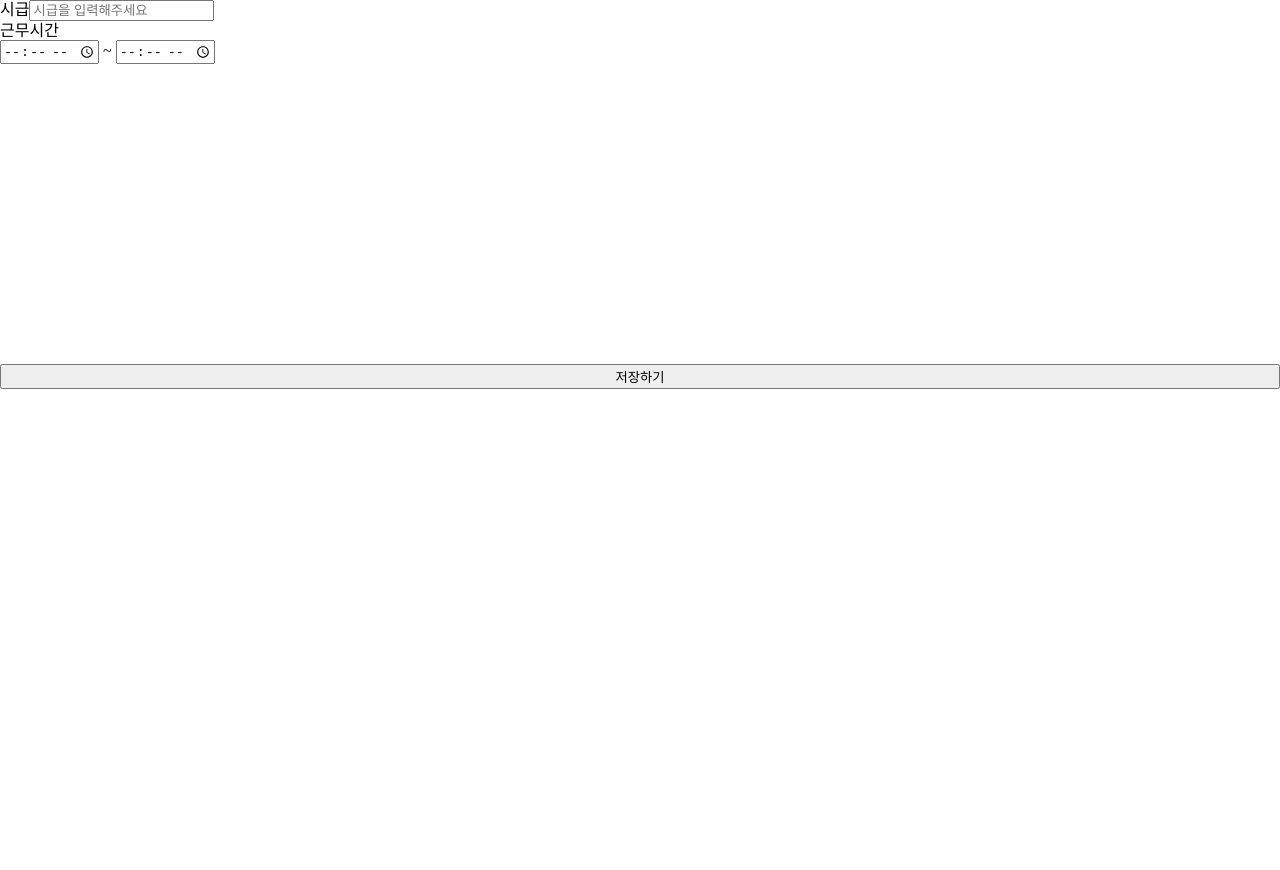
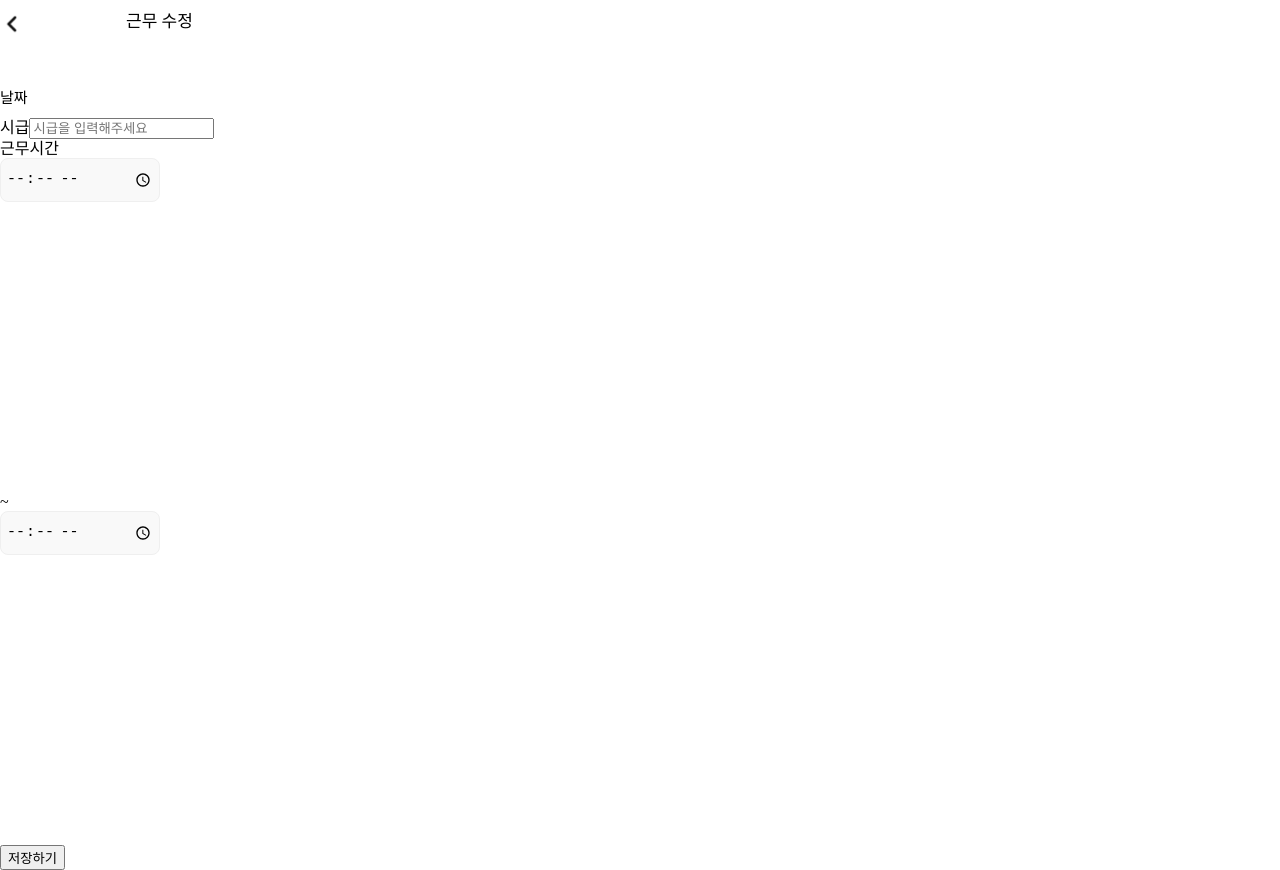
Before and after one commit to soomin-world/AlbaPocektProject, a React (Create React App) app: page /editShift/1 in a window 1280 px wide. Before the commit the page ends 800 px from the top, so only its background shows below. Built offline with nearby package versions, Linux system fonts and the light colour scheme; no server answers.

Commit message:
css디테일 작업중

```diff
--- a/src/APIs/detailPostApi.tsx
+++ b/src/APIs/detailPostApi.tsx
@@ -15,6 +15,7 @@ export const putPost = async (payload: any) => {
 //게시글 삭제
 export const deletePost = async (payload: any) => {
   await instance.delete(`/api/posts/${payload}`);
+  return (window.location.href = "/board");
 };
 
 /* -----------댓글 ---------*/
--- a/src/components/category/PostCard.tsx
+++ b/src/components/category/PostCard.tsx
@@ -22,6 +22,8 @@ const PostCard = ({ post }: postProps) => {
   });
   const createTime = post.createAt.substring(0, 10);
   console.log(createTime);
+  const time = post.createAt.substring(11, 16);
+  console.log(time);
   const onClickHeartHandler = () => {
     if (likePost) {
       setPostLikeNum((postLikeNum) => postLikeNum - 1);
@@ -43,7 +45,9 @@ const PostCard = ({ post }: postProps) => {
         <p className="title">{post.title}</p>
         <p className="content">{post.content}</p>
         <UnderInfo>
-          <p>{createTime}</p>
+          <p>
+            {createTime} {time}
+          </p>
           <div className="underWrap">
             <div className="detailWrap">
               <img className="comment" src="/image/comment.png" alt="댓글" />
--- a/src/components/dropDown/DropDown.tsx
+++ b/src/components/dropDown/DropDown.tsx
@@ -1,5 +1,7 @@
 import { useMutation, useQueryClient } from "@tanstack/react-query";
+import { useEffect, useState } from "react";
 import styled from "styled-components";
+import { deletePost } from "../../APIs/detailPostApi";
 import { deleteWork } from "../../APIs/workApi";
 
 interface propsType {
@@ -7,18 +9,43 @@ interface propsType {
   open: boolean;
   close: () => void;
   address: string;
+  deleteValue: string;
 }
 
-const DropDown: React.FC<propsType> = ({ id, open, close, address }) => {
+const DropDown: React.FC<propsType> = ({
+  id,
+  open,
+  close,
+  address,
+  deleteValue,
+}) => {
   const queryClient = useQueryClient();
+  const [value, setValue] = useState<() => {}>();
   const mutateDelete = useMutation(deleteWork, {
     onSuccess: () => {
       queryClient.invalidateQueries(["work"]);
     },
   });
-  const deleteHandler = () => {
+  const mutatePostDelete = useMutation(deletePost, {
+    onSuccess: () => {
+      queryClient.invalidateQueries(["post"]);
+    },
+  });
+  const deletePostHandler = () => {
+    mutatePostDelete.mutate(id);
+    alert("삭제되었습니다!");
+  };
+  const deleteWorkHandler = () => {
     mutateDelete.mutate(id);
+    alert("삭제되었습니다!");
   };
+  useEffect(() => {
+    if (deleteValue === "post") {
+      setValue(() => deletePostHandler);
+    } else {
+      setValue(() => deleteWorkHandler);
+    }
+  }, [deleteValue]);
   return (
     <STDropdown>
       <li>
@@ -28,7 +55,7 @@ const DropDown: React.FC<propsType> = ({ id, open, close, address }) => {
         </a>
       </li>
       <li>
-        <div className="delete" onClick={deleteHandler}>
+        <div className="delete" onClick={value}>
           삭제하기 <img src="/image/bin.png" alt="삭제" />
         </div>
       </li>
--- a/src/components/postDetail/PostDetail.tsx
+++ b/src/components/postDetail/PostDetail.tsx
@@ -36,13 +36,7 @@ function PostDetail() {
       queryClient.invalidateQueries(["categoryPosts"]);
     },
   });
-  const mutatedelete = useMutation(deletePost);
 
-  const deleteHandler = () => {
-    mutatedelete.mutate(id);
-    alert("삭제되었습니다!");
-    navigate("/board");
-  };
   const dropDownHandler = () => {
     setIsOpen(!isOpen);
   };
@@ -84,6 +78,7 @@ function PostDetail() {
                   open={isOpen}
                   close={dropDownHandler}
                   address={`/posting/${data.postId}`}
+                  deleteValue={"post"}
                 />
               ) : null}
             </div>
--- a/src/components/workplace/AddWorkForm.tsx
+++ b/src/components/workplace/AddWorkForm.tsx
@@ -98,20 +98,20 @@ function AddWorkForm() {
           <STColor>
             <button
               onClick={() => {
-                const value = `#ef0400c6`;
+                const value = `#ee9071`;
                 setColor(value);
               }}
               style={{
-                backgroundColor: `#ef0400c6`,
+                backgroundColor: `#EE9171`,
               }}
             />
             <button
               onClick={() => {
-                const value = `#b2c34f`;
+                const value = `#F6E279`;
                 setColor(value);
               }}
               style={{
-                backgroundColor: `#b2c34f`,
+                backgroundColor: `#F6E279`,
               }}
             />
             <button
@@ -125,20 +125,20 @@ function AddWorkForm() {
             />
             <button
               onClick={() => {
-                const value = `#3f74dd`;
+                const value = `#6290F0`;
                 setColor(value);
               }}
               style={{
-                backgroundColor: `#3f74dd`,
+                backgroundColor: `#6290F0`,
               }}
             />
             <button
               onClick={() => {
-                const value = `#6344c9`;
+                const value = `#6532E9`;
                 setColor(value);
               }}
               style={{
-                backgroundColor: `#6344c9`,
+                backgroundColor: `#6532E9`,
               }}
             />
             <button
--- a/src/components/workplace/Work.tsx
+++ b/src/components/workplace/Work.tsx
@@ -40,6 +40,7 @@ const Work = ({ placeId, placeName, placeColor, salaryDay }: WorkType) => {
               open={isOpen}
               close={dropDownHandler}
               address={`/addwork/${placeId}`}
+              deleteValue={"workPlace"}
             />
           ) : null}
         </div>
--- a/src/pages/EditShift.tsx
+++ b/src/pages/EditShift.tsx
@@ -58,6 +58,17 @@ function EditShift() {
   return (
     <>
       <STContainer>
+        <STHeader>
+          <img
+            src="/image/leftArrow.png"
+            alt="<"
+            onClick={() => navigate("/")}
+          />
+          <h1>근무 수정</h1>
+        </STHeader>
+        <STLabel>
+          <h1>날짜</h1>
+        </STLabel>
         <div className="hourlyWage">
           <label>시급</label>
           <input
@@ -91,24 +102,100 @@ function EditShift() {
   );
 }
 
-const STContainer = styled.div`
+const STContainer = styled.div``;
+
+const STHeader = styled.div`
   display: flex;
-  justify-content: center;
-  flex-direction: column;
+  margin: 12px 0px 41.5px 0px;
+  height: 35px;
+  img {
+    width: 24px;
+    height: 24px;
+    cursor: pointer;
+  }
+  h1 {
+    width: 83px;
+    height: 25px;
+    font-size: 17px;
+    font-weight: 500;
+    margin-left: 102px;
+  }
 `;
-
-const TimeSelector = styled.div`
-  margin-bottom: 300px;
+const STLabel = styled.div`
+  font-size: 15px;
+  font-weight: 500;
+  margin-bottom: 11px;
 `;
 
 const WorkDayInput = styled.div`
   display: flex;
   justify-content: space-between;
-  border: 1px solid black;
-  width: 90%;
-  div {
-    width: 60%;
+  border: 1px solid #efefef;
+  border-radius: 8px;
+  background-color: #f9f9f9;
+  width: 100%;
+  height: 44px;
+  align-items: center;
+  padding: 10px;
+  margin-bottom: 30px;
+  img {
+    width: 18px;
+    height: 18px;
   }
 `;
 
+const SThourlyWage = styled.div`
+  display: flex;
+  flex-direction: column;
+  label {
+    font-size: 15px;
+    font-weight: 500;
+    margin-bottom: 15px;
+  }
+  input {
+    width: 159.78px;
+    height: 44px;
+    border-radius: 8px;
+    background-color: #f9f9f9;
+    border: 1px solid #efefef;
+    font-size: 15px;
+    font-weight: 500;
+    padding: 5px;
+    margin-bottom: 30px;
+  }
+`;
+const TimeSelector = styled.div`
+  display: flex;
+  flex-direction: column;
+  label {
+    font-size: 15px;
+    font-weight: 500;
+    margin-bottom: 15px;
+  }
+  input {
+    width: 159.78px;
+    height: 44px;
+    border-radius: 8px;
+    background-color: #f9f9f9;
+    border: 1px solid #efefef;
+    font-size: 15px;
+    font-weight: 500;
+    padding: 5px;
+    margin-bottom: 290px;
+  }
+`;
+
+const STButton = styled.button`
+  width: 90%;
+  height: 56px;
+  background-color: #5fce80;
+  border-radius: 8px;
+  margin-left: 6%;
+  border: none;
+  color: white;
+  font-size: 17px;
+  font-weight: 500;
+  line-height: 24.62px;
+`;
+
 export default EditShift;
--- a/src/types/postType.ts
+++ b/src/types/postType.ts
@@ -10,7 +10,6 @@ export interface IAllPosts {
   createAt: string;
   modifiedAt: string;
   likePost: boolean;
-  commentCount: number;
   children?: JSX.Element | JSX.Element[];
   commentCount: number;
 }
```
